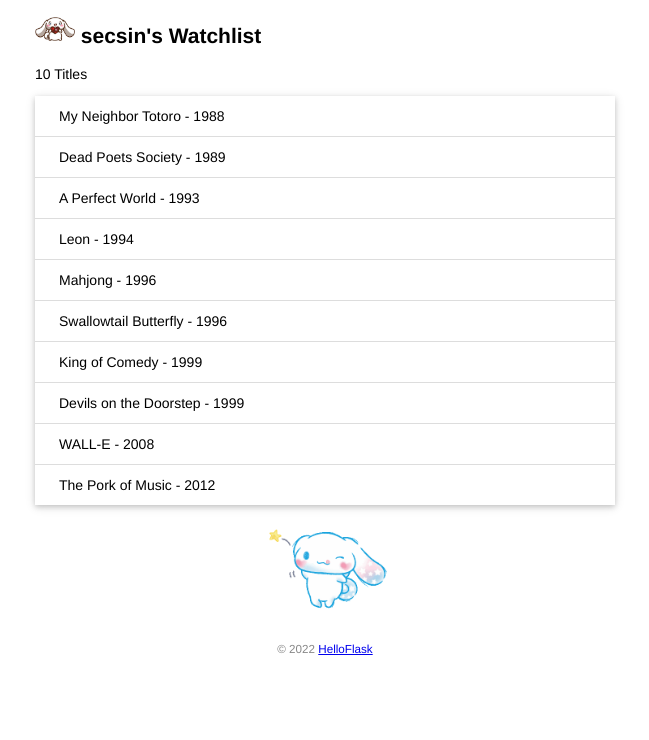
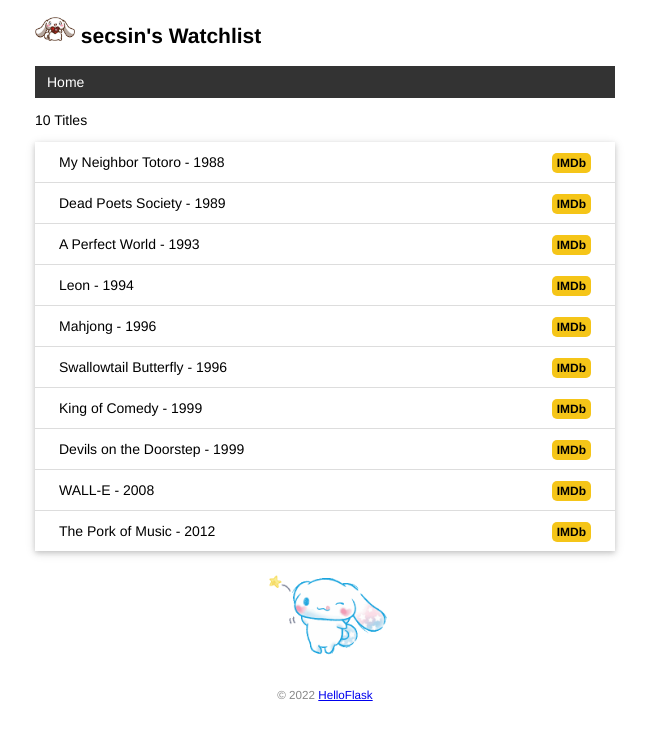
Before and after one commit to secsin/watchlist, a Flask app: page / in a window 1280 px wide. Shown: the top 740 px of the page, without its empty margins (315-964 px from the left). Run offline with Flask 2, Linux system fonts and the light colour scheme; data comes from the database, SQL or seed files in the repository.

Commit message:
Add base template and error template

```diff
--- a/app.py
+++ b/app.py
@@ -79,9 +79,8 @@ class Movie(db.Model):  # 表名将会是 movie
 
 @app.route('/')
 def index():
-    user = User.query.first()
     movies = Movie.query.all()
-    return render_template('index.html', user=user, movies=movies)
+    return render_template('index.html', movies=movies)
 
 
 @app.route('/index')
@@ -103,3 +102,14 @@ def test_url_for():
     print(url_for('test_url_for'))
     print(url_for('test_url_for', num=2))
     return 'Test page'
+
+
+@app.errorhandler(404)  # 传入要处理的错误代码
+def page_not_found(e):  # 接受异常对象作为参数
+    return render_template('404.html'), 404  # 返回模板和状态码
+
+
+@app.context_processor
+def inject_user():  # 函数名可以随意修改
+    user = User.query.first()
+    return dict(user=user)  # 需要返回字典，等同于return {'user': user}
--- a/static/style.css
+++ b/static/style.css
@@ -46,3 +46,41 @@ footer {
     margin: 0 auto;
     height: 100px;
 }
+
+nav ul {
+    list-style-type: none;
+    margin: 0;
+    padding: 0;
+    overflow: hidden;
+    background-color: #333;
+}
+
+nav li {
+    float: left;
+}
+
+nav li a {
+    display: block;
+    color: white;
+    text-align: center;
+    padding: 8px 12px;
+    text-decoration: none;
+}
+
+nav li a:hover {
+    background-color: #111;
+}
+
+.float-right {
+    float: right;
+}
+
+.imdb {
+    font-size: 12px;
+    font-weight: bold;
+    color: black;
+    text-decoration: none;
+    background: #F5C518;
+    border-radius: 5px;
+    padding: 3px 5px;
+}
--- /dev/null
+++ b/templates/base.html
@@ -0,0 +1,27 @@
+<!DOCTYPE html>
+<html lang="en">
+<head>
+    {% block head %}
+    <meta charset="utf-8">
+    <meta name="viewport" content="width=device-width, initial-scale=1.0">
+    <title>{{ user.name }}'s Watchlist</title>
+    <link rel="icon" href="{{ url_for('static', filename='favicon.ico') }}">
+    <link rel="stylesheet" href="{{ url_for('static', filename='style.css') }}" type="text/css">
+    {% endblock %}
+</head>
+<body>
+<h2>
+    <img alt="Avatar" class="avatar" src="{{ url_for('static', filename='images/yuguigou.png') }}">
+    {{ user.name }}'s Watchlist
+</h2>
+<nav>
+    <ul>
+        <li><a href="{{ url_for('index') }}">Home</a></li>
+    </ul>
+</nav>
+{% block content %}{% endblock %}
+<footer>
+    <small>&copy; 2022 <a href="http://helloflask.com/tutorial">HelloFlask</a></small>
+</footer>
+</body>
+</html>
--- a/templates/index.html
+++ b/templates/index.html
@@ -1,27 +1,16 @@
-<!DOCTYPE html>
-<html lang="en">
-<head>
-    <meta charset="UTF-8">
-    <link rel="icon" href="{{ url_for('static', filename='favicon.ico') }}">
-    <link rel="stylesheet" href="{{ url_for('static', filename='style.css') }}" type="text/css">
-    <title>{{ user.name }}'s Watchlist</title>
-</head>
-<body>
-<h2>
-    <img alt="Avatar" class="avatar" src="{{ url_for('static', filename='images/yuguigou.png') }}">
-    {{ user.name }}'s Watchlist
-</h2>
-{# 使用 length 过滤器获取 movies 变量的长度 #}
+{% extends 'base.html' %}
+
+{% block content %}
 <p>{{ movies|length }} Titles</p>
 <ul class="movie-list">
-    {% for movie in movies %} {# 迭代 movies 变量 #}
-    <li>{{ movie.title }} - {{ movie.year }}</li>
-    {# 等同于 movie['title'] #}
-    {% endfor %} {# 使用 endfor 标签结束 for 语句 #}
+    {% for movie in movies %}
+    <li>{{ movie.title }} - {{ movie.year }}
+        <span class="float-right">
+            <a class="imdb" href="https://www.imdb.com/find?q={{ movie.title }}" target="_blank"
+               title="Find this movie on IMDb">IMDb</a>
+        </span>
+    </li>
+    {% endfor %}
 </ul>
-<img alt="Shining yuguigou" class="yuguigou" src="{{ url_for('static', filename='images/yuguigou.gif') }}">
-<footer>
-    <small>&copy; 2022 <a href="http://helloflask.com/tutorial">HelloFlask</a></small>
-</footer>
-</body>
-</html>
+<img alt="Shining yuguigou" class="yuguigou" src="{{ url_for('static', filename='images/yuguigou.gif') }}" title="amoroll~">
+{% endblock %}
```
Also changed, not shown: templates/404.html (added, +12 -0 lines).
